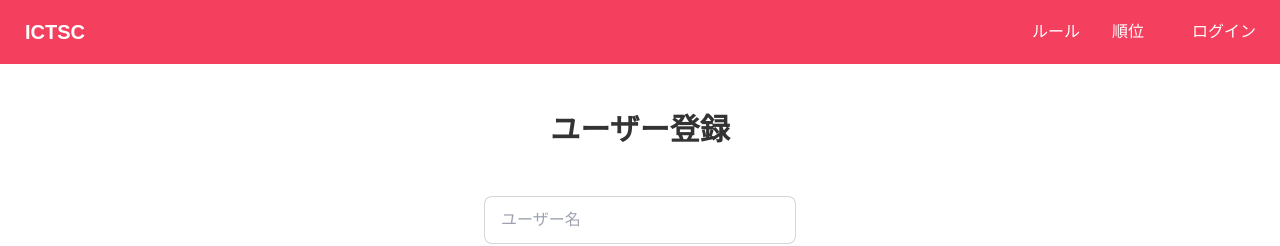
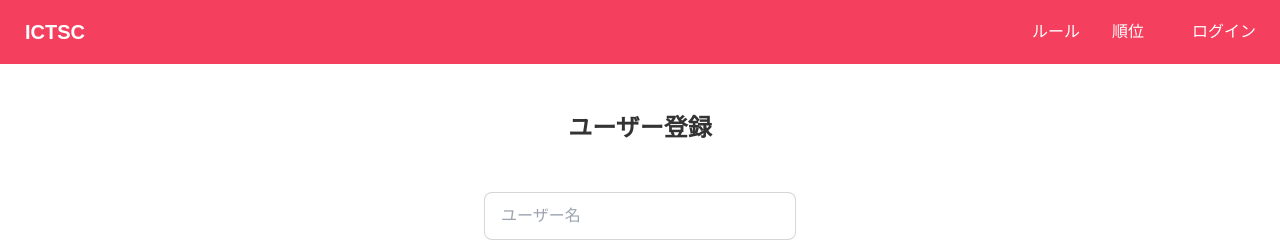
Before and after one commit to ictsc/ictsc-regalia, a Next.js app: page /signup in a window 1280 px wide. Shown: the top 246 px of the page. Built offline with nearby package versions, Linux system fonts and the light colour scheme; no server answers; a web font is replaced by a local one.

Commit message:
fix: title が大きいのを修正 (#157)

```diff
--- a/styles/globals.css
+++ b/styles/globals.css
@@ -11,7 +11,6 @@
 
 .title-ictsc {
   @apply text-2xl;
-  @apply sm:text-3xl;
   @apply font-bold;
 }
 
```
